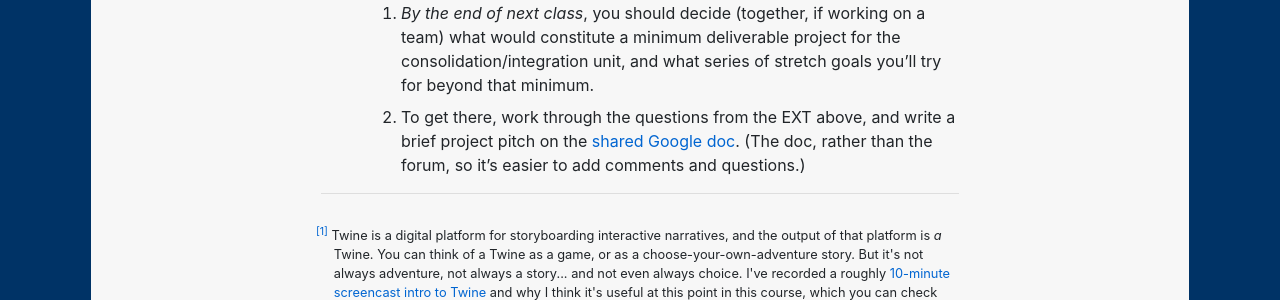
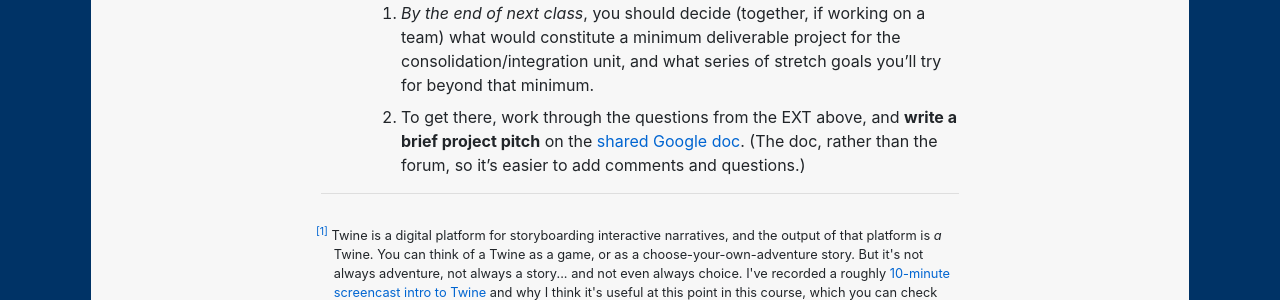
Before and after one commit to benmiller314/cdm2025spring, a Jekyll site: the page built from plans/lesson-23.md, in a window 1280 px wide and 900 px high, scrolled down 7259 px. Shown: the part 153-453 px from the top of the window. Built offline with Jekyll 4.4.1, drawn with Linux system fonts in a browser that asks for light colours; our own code applies the rules of GitHub Pages for plain Markdown files.

Commit message:
add boldface to hw writing

```diff
--- a/plans/lesson-23.md
+++ b/plans/lesson-23.md
@@ -254,7 +254,7 @@ If you'd like me to set up breakout rooms to talk as a group, let me know! I'm h
 
 * *Preparing one final project or revision:*
     3. _By the end of next class_, you should decide (together, if working on a team) what would constitute a minimum deliverable project for the consolidation/integration unit, and what series of stretch goals you'll try for beyond that minimum.
-    4. To get there, work through the questions from the EXT above, and write a brief project pitch on the [shared Google doc](https://bit.ly/cdm{{site.course.slugterm}}-notes). (The doc, rather than the forum, so it's easier to add comments and questions.)
+    4. To get there, work through the questions from the EXT above, and **write a brief project pitch** on the [shared Google doc](https://bit.ly/cdm{{site.course.slugterm}}-notes). (The doc, rather than the forum, so it's easier to add comments and questions.)
 
 
 
```
